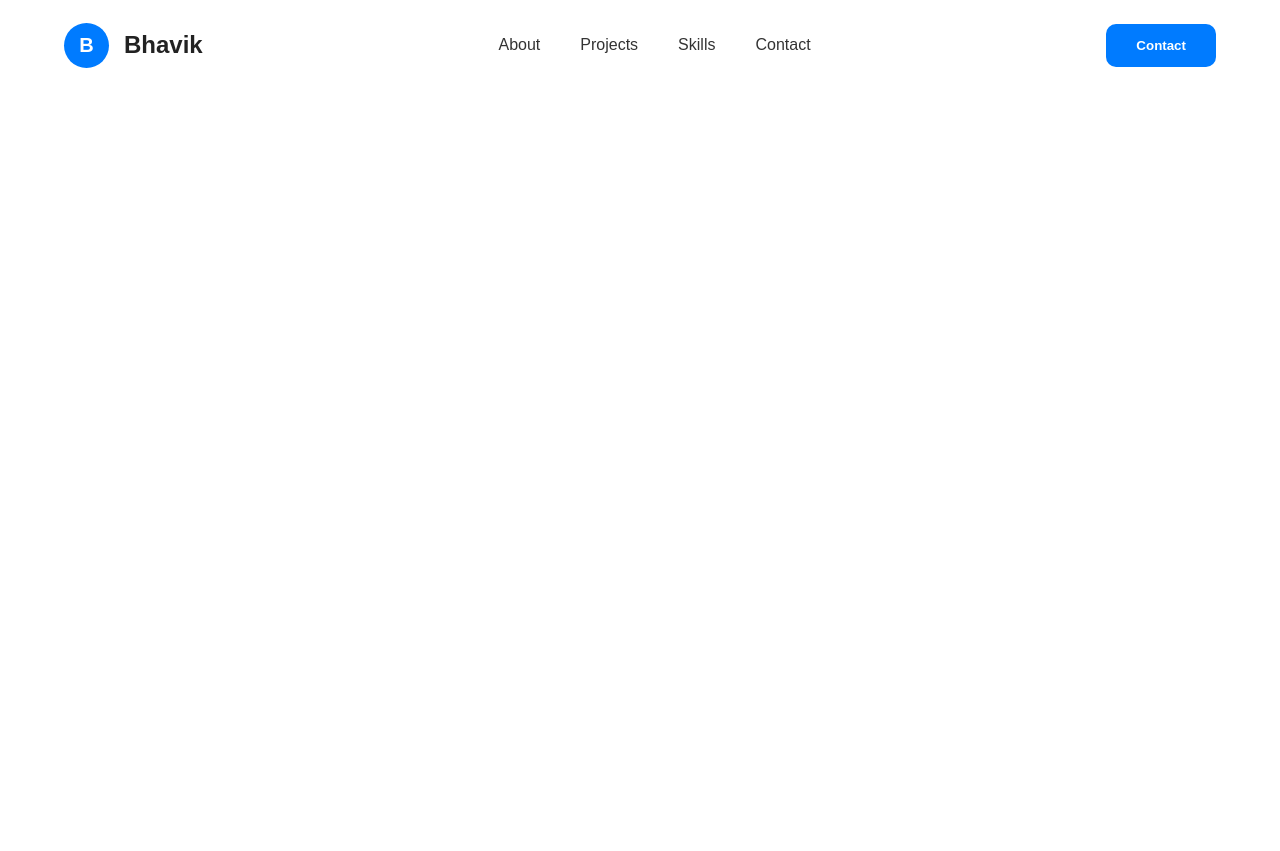
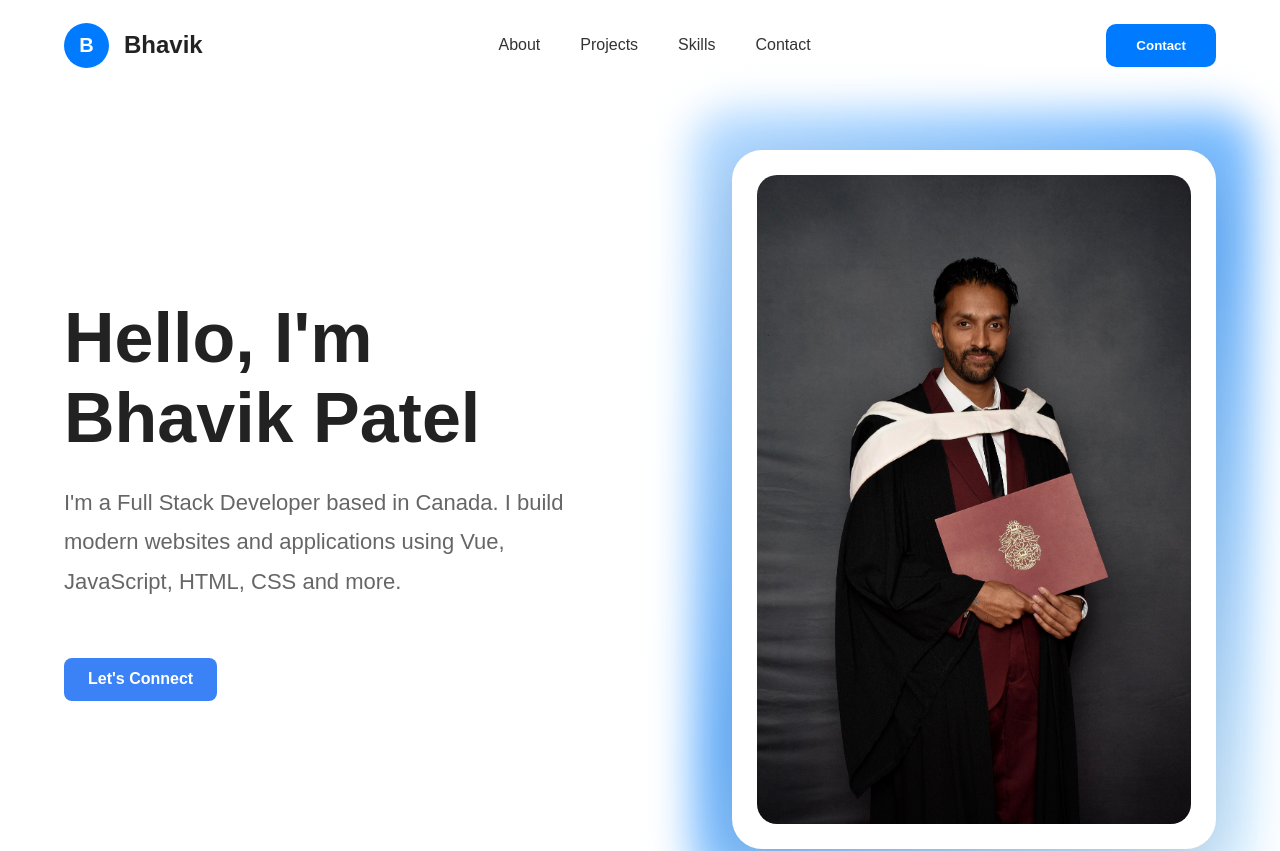
Before and after one commit to Bhavikbp13/Bhavikbp13.github.io, a Vue app: page / in a window 1280 px wide. Shown: the top 851 px of the page. Before the commit the page ends 800 px from the top, so only its background shows below. Built offline with nearby package versions, Linux system fonts and the light colour scheme.

Commit message:
Update App.vue

```diff
--- a/src/App.vue
+++ b/src/App.vue
@@ -7,7 +7,7 @@
       <router-view />
     </main>
 
-    <div v-if="$route.path === './'">
+    <div v-if="$route.path === '/'">
       <Hero />
       <Stats />
     </div>
```
